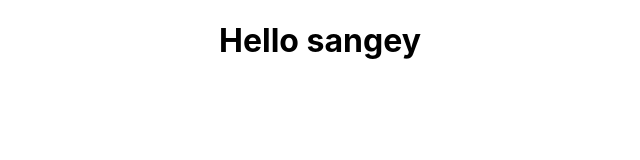
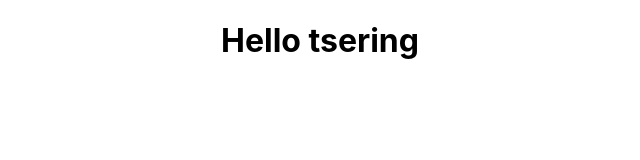
Before and after one commit to Tseringdhoundup9813/smart-door-project, a React (Create React App) app in the folder smartdoorapp/: page / in a window 1280 px wide. Shown: the top 160 px of the page, without its empty margins (320-960 px from the left). Built offline with nearby package versions, Linux system fonts and the light colour scheme.

Commit message:
sangey t

```diff
--- a/smartdoorapp/src/App.js
+++ b/smartdoorapp/src/App.js
@@ -4,7 +4,7 @@ import './App.css';
 function App() {
   return (
     <div className="App">
-     <h1>Hello sangey</h1>
+     <h1>Hello tsering</h1>
     </div>
   );
 }
```
